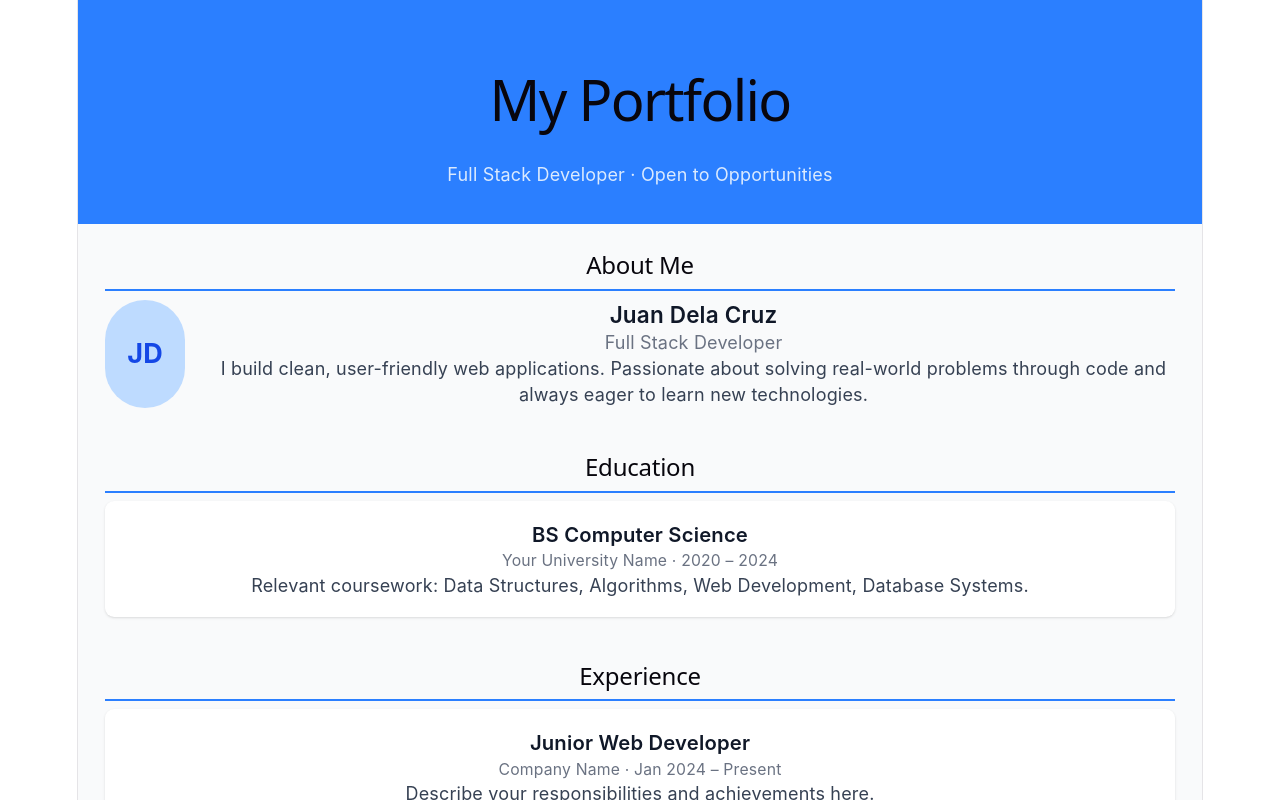
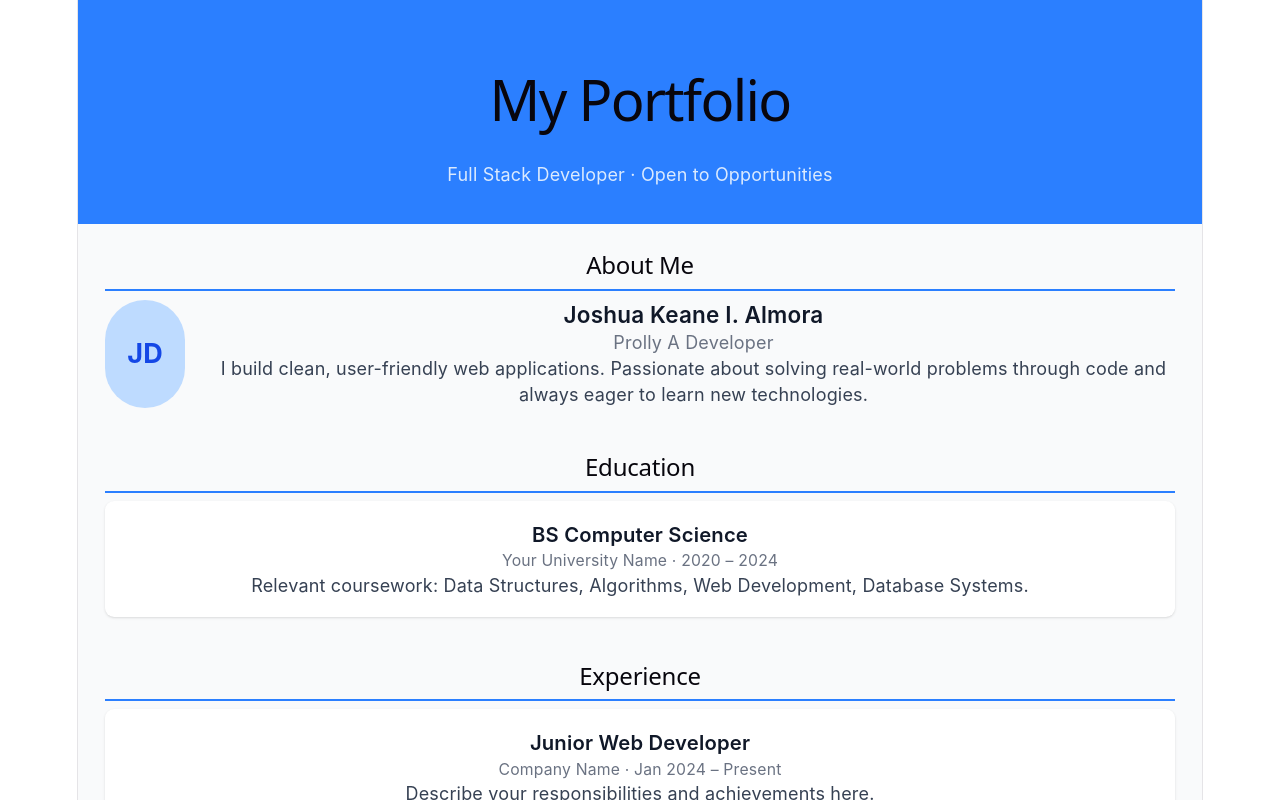
Before and after one commit to Qpal-max/cc14, a React (Vite) app: page / in a window 1280 px wide. Shown: the top 800 px of the page. Built offline with nearby package versions, Linux system fonts and the light colour scheme.

Commit message:
update AboutMe

```diff
--- a/src/components/AboutMe.jsx
+++ b/src/components/AboutMe.jsx
@@ -9,8 +9,8 @@ const AboutMe = () => {
           JD
         </div>
         <div>
-          <h3 className="text-xl font-semibold">Juan Dela Cruz</h3>
-          <p className="text-gray-500">Full Stack Developer</p>
+          <h3 className="text-xl font-semibold">Joshua Keane I. Almora</h3>
+          <p className="text-gray-500">Prolly A Developer</p>
           <p className="mt-2 text-gray-700">
             I build clean, user-friendly web applications. Passionate about solving
             real-world problems through code and always eager to learn new technologies.
```
Also changed, not shown: 1 other file (tests, documents, lock files or other folders).
